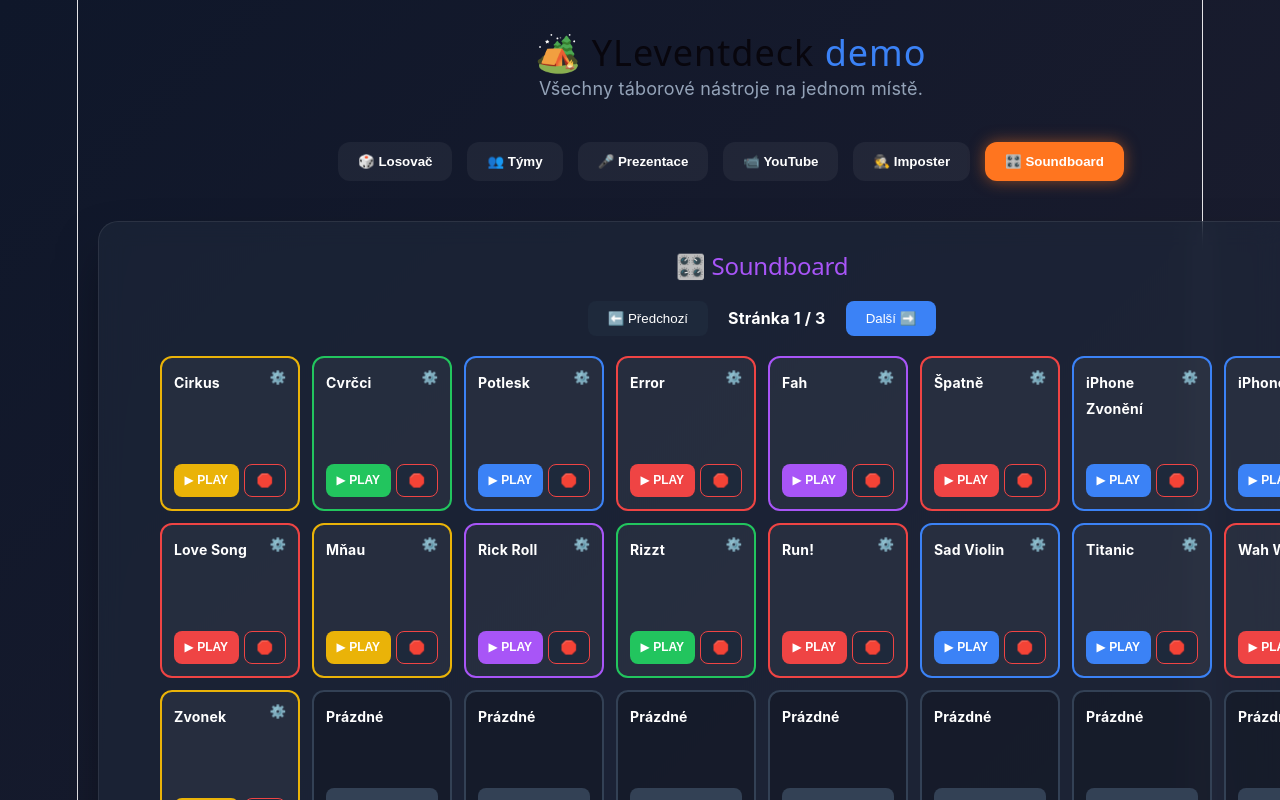
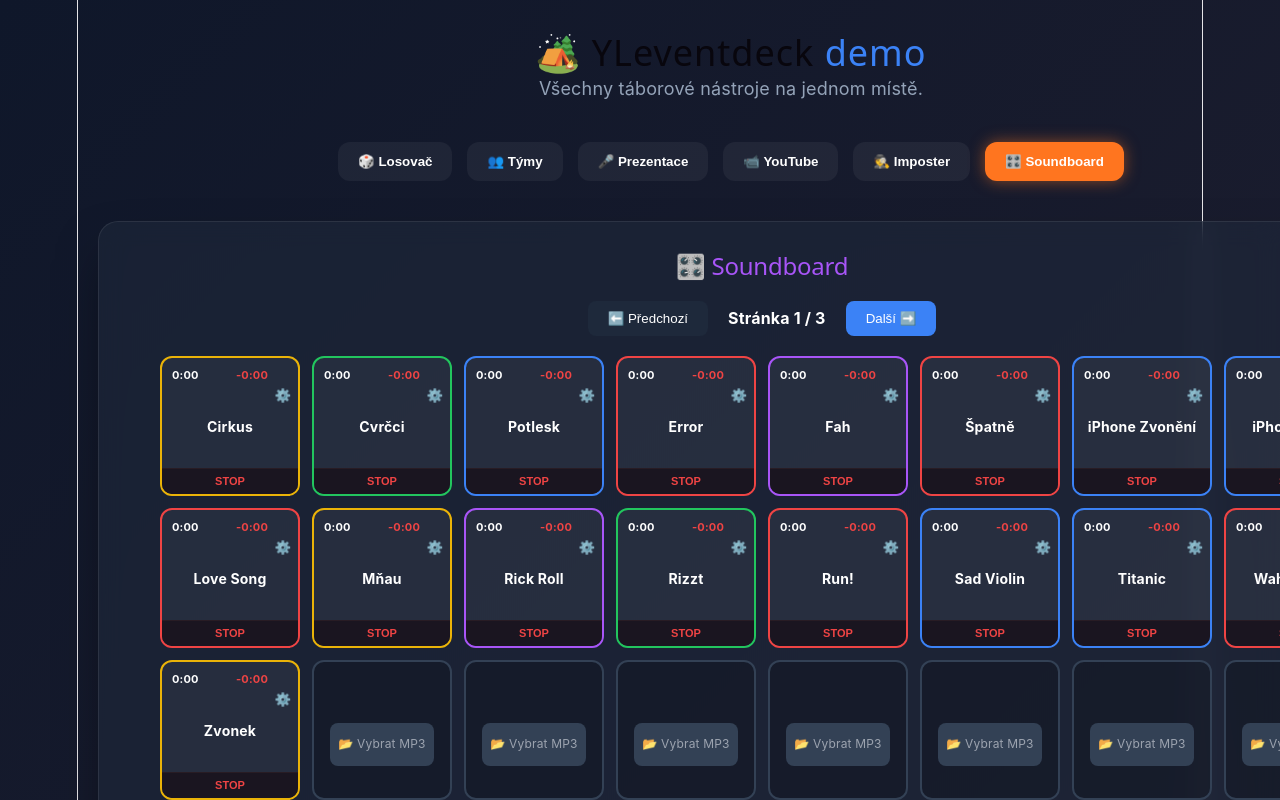
Before and after one commit to Bovoxo/YLED, a React (Vite) app in the folder frontend/: page / in a window 1280 px wide. Both pictures are taken after a click on the button "🎛️ Soundboard". Shown: the top 800 px of the page. Built offline with nearby package versions, Linux system fonts and the light colour scheme.

Commit message:
Změna centrování a design tlačítek

```diff
--- a/frontend/src/App.jsx
+++ b/frontend/src/App.jsx
@@ -449,7 +449,7 @@ function ModulImposter() {
 }
 
 // ==========================================
-// 🧩 MODUL 6: SOUNDBOARD (UPGRADE - Stránky & Časovače)
+// 🧩 MODUL 6: SOUNDBOARD (UPGRADE - Design, Lišty & Časovače)
 // ==========================================
 
 // Pomocná funkce pro zobrazení času
@@ -461,8 +461,8 @@ const formatCas = (sekundy) => {
 };
 
 function ModulSoundboard() {
-  const [stranka, setStranka] = useState(0); // 0 = první, 1 = druhá, 2 = třetí stránka
-  const MAX_TLACITEK = 72; // 3 stránky po 24 tlačítkách
+  const [stranka, setStranka] = useState(0);
+  const MAX_TLACITEK = 72;
 
   const getInitialGrid = () => {
     const grid = Array(MAX_TLACITEK).fill(null).map(() => ({
@@ -490,17 +490,10 @@ function ModulSoundboard() {
       { file: "zvonek.mp3", name: "Zvonek", color: "#eab308" }
     ];
 
-    // Automatické naplnění první stránky
     predpripraveneZvuky.forEach((zvuk, index) => {
       if (index < MAX_TLACITEK) {
         grid[index] = {
-          url: `/zvuky/${zvuk.file}`,
-          fileBlob: null,
-          name: zvuk.name,
-          color: zvuk.color,
-          start: 0,
-          end: 0,
-          playing: false
+          url: `/zvuky/${zvuk.file}`, fileBlob: null, name: zvuk.name, color: zvuk.color, start: 0, end: 0, playing: false
         };
       }
     });
@@ -510,7 +503,7 @@ function ModulSoundboard() {
 
   const [tlacitka, setTlacitka] = useState(getInitialGrid);
   const [nacteno, setNacteno] = useState(false);
-  const [casy, setCasy] = useState({}); // Udržuje aktuální časy přehrávaných audii
+  const [casy, setCasy] = useState({});
 
   const audioRefs = useRef(Array(MAX_TLACITEK).fill(null));
   const timeoutRefs = useRef(Array(MAX_TLACITEK).fill(null));
@@ -529,10 +522,7 @@ function ModulSoundboard() {
         const obnovenaTlacitka = defaultGrid.map((defaultBtn, index) => {
           const savedBtn = ulozenaData[index];
           if (!savedBtn) return defaultBtn;
-
-          if (savedBtn.fileBlob) {
-            return { ...savedBtn, url: URL.createObjectURL(savedBtn.fileBlob), playing: false };
-          }
+          if (savedBtn.fileBlob) return { ...savedBtn, url: URL.createObjectURL(savedBtn.fileBlob), playing: false };
           return { ...savedBtn, url: defaultBtn.url, playing: false };
         });
         setTlacitka(obnovenaTlacitka);
@@ -541,7 +531,7 @@ function ModulSoundboard() {
     });
   }, []);
 
-  // 2. ULOŽENÍ DAT PŘI KAŽDÉ ZMĚNĚ
+  // 2. ULOŽENÍ DAT PŘI ZMĚNĚ
   useEffect(() => {
     if (nacteno) {
       const kUlozeni = tlacitka.map(({ url, playing, ...zbytek }) => zbytek);
@@ -570,7 +560,7 @@ function ModulSoundboard() {
       });
 
       if (zmena) setCasy(noveCasy);
-    }, 200); // Kontrola času 5x za sekundu
+    }, 200);
 
     return () => clearInterval(interval);
   }, [tlacitka, casy]);
@@ -581,10 +571,7 @@ function ModulSoundboard() {
       const fileUrl = URL.createObjectURL(file);
       const novaTlacitka = [...tlacitka];
       novaTlacitka[index] = {
-        ...novaTlacitka[index],
-        url: fileUrl, fileBlob: file,
-        name: file.name.replace(/\.[^/.]+$/, "").substring(0, 15),
-        color: "#a855f7", start: 0, end: 0
+        ...novaTlacitka[index], url: fileUrl, fileBlob: file, name: file.name.replace(/\.[^/.]+$/, "").substring(0, 15), color: "#a855f7", start: 0, end: 0
       };
       setTlacitka(novaTlacitka);
     }
@@ -693,67 +680,104 @@ function ModulSoundboard() {
     <div className="glass-panel" style={{ width: "100%", margin: "0 auto", overflowX: "auto" }}>
       <h2 style={{ color: "#a855f7", textAlign: "center", marginBottom: "20px" }}>🎛️ Soundboard</h2>
 
-      {/* Navigace stránek */}
       <div style={{ display: "flex", justifyContent: "center", alignItems: "center", gap: "20px", marginBottom: "20px" }}>
         <button
-          onClick={() => setStranka(Math.max(0, stranka - 1))}
-          disabled={stranka === 0}
+          onClick={() => setStranka(Math.max(0, stranka - 1))} disabled={stranka === 0}
           style={{ padding: "10px 20px", backgroundColor: stranka === 0 ? "#1e293b" : "#3b82f6", color: "white", border: "none", borderRadius: "8px", cursor: stranka === 0 ? "not-allowed" : "pointer" }}>
           ⬅️ Předchozí
         </button>
-
         <span style={{ color: "#fff", fontWeight: "bold", fontSize: "16px" }}>Stránka {stranka + 1} / 3</span>
-
         <button
-          onClick={() => setStranka(Math.min(2, stranka + 1))}
-          disabled={stranka === 2}
+          onClick={() => setStranka(Math.min(2, stranka + 1))} disabled={stranka === 2}
           style={{ padding: "10px 20px", backgroundColor: stranka === 2 ? "#1e293b" : "#3b82f6", color: "white", border: "none", borderRadius: "8px", cursor: stranka === 2 ? "not-allowed" : "pointer" }}>
           Další ➡️
         </button>
       </div>
 
-      <div style={{ display: "grid", gridTemplateColumns: "repeat(8, 140px)", gap: "12px", justifyContent: "center", minWidth: "1200px", marginBottom: "20px" }}>
-        {/* Renderujeme jen tlačítka z aktuální stránky (výřez z celého pole tlacitka) */}
+      {/* Změna kontejneru pro korektní centrování bez ohledu na velikost monitoru */}
+      <div style={{
+        display: "grid",
+        gridTemplateColumns: "repeat(8, 140px)",
+        gap: "12px",
+        justifyContent: "center",
+        margin: "0 auto",
+        paddingBottom: "20px"
+      }}>
         {tlacitka.slice(stranka * 24, (stranka + 1) * 24).map((btn, localIndex) => {
-          const index = stranka * 24 + localIndex; // Skutečný index v hlavním poli 0 až 71
+          const index = stranka * 24 + localIndex;
           const zobrazenyCas = casy[index];
 
+          // Výpočet zobrazeného odpočtu, i když tlačítko stojí
+          const zbyvaCelkem = btn.end > 0 ? (btn.end - btn.start) : 0;
+          const textOdpocet = (btn.playing && zobrazenyCas) ? `-${formatCas(zobrazenyCas.zbyva)}` : `-${formatCas(zbyvaCelkem)}`;
+
           return (
-            <div key={index} style={{
-              width: "140px", height: "155px", boxSizing: "border-box",
+            <div key={index}
+                 onClick={() => btn.url && prehraj(index)} // Kliknutí na celou kartičku zapne přehrávání
+                 style={{
+                   position: "relative",
+                   width: "140px", height: "140px", // Striktní rozměry
+                   boxSizing: "border-box",
                    backgroundColor: btn.playing ? `${btn.color}40` : (btn.url ? "rgba(255,255,255,0.05)" : "rgba(0,0,0,0.2)"),
                    border: `2px solid ${btn.url ? btn.color : "#334155"}`,
-              borderRadius: "12px", padding: "12px", textAlign: "center",
-              display: "flex", flexDirection: "column", justifyContent: "space-between",
-              boxShadow: btn.playing ? `0 0 15px ${btn.color}80` : "none", transition: "all 0.2s"
+                   borderRadius: "12px",
+                   textAlign: "center",
+                   display: "flex", flexDirection: "column",
+                   boxShadow: btn.playing ? `0 0 15px ${btn.color}80` : "none",
+                   transition: "all 0.2s",
+                   cursor: btn.url ? "pointer" : "default",
+                   overflow: "hidden" // Nesmí nic přesahovat, chrání design
                  }}>
-              <div style={{ display: "flex", justifyContent: "space-between", alignItems: "flex-start", marginBottom: "5px" }}>
-                <strong style={{ color: "#fff", fontSize: "14px", wordWrap: "break-word", textAlign: "left", flex: 1 }}>{btn.name}</strong>
+
+              {/* Tlačítko nastavení fixně vpravo nahoře */}
               {btn.url && (
-                  <button onClick={() => setEditIndex(index)} style={{ background: "none", border: "none", color: "#9ca3af", cursor: "pointer", padding: "0 0 0 5px" }}>⚙️</button>
+                <button
+                  onClick={(e) => { e.stopPropagation(); setEditIndex(index); }}
+                  style={{ position: "absolute", top: "25px", right: "2px", background: "none", border: "none", color: "#9ca3af", cursor: "pointer", padding: "5px" }}>
+                  ⚙️
+                </button>
               )}
-              </div>
 
-              {/* Ukazatel času (zobrazí se pouze, když tlačítko hraje) */}
-              <div style={{ height: "15px", display: "flex", justifyContent: "space-between", color: "#cbd5e1", fontSize: "11px", fontWeight: "bold" }}>
-                {btn.playing && zobrazenyCas && (
+              {/* Horní řádek s fixními časovači */}
+              <div style={{ height: "25px", display: "flex", justifyContent: "space-between", alignItems: "center", padding: "5px 10px 0 10px", fontSize: "11px", fontWeight: "bold" }}>
+                {btn.url && (
                   <>
-                    <span style={{ color: btn.color }}>{formatCas(zobrazenyCas.aktualni)}</span>
-                    <span style={{ color: "#ef4444" }}>-{formatCas(zobrazenyCas.zbyva)}</span>
+                    <span style={{ color: "#fff" }}>{formatCas(btn.start)}</span>
+                    <span style={{ color: "#ef4444", marginRight: "20px" }}>{textOdpocet}</span>
                   </>
                 )}
               </div>
 
+              {/* Střední oblast s vycentrovaným textem a ochranou proti přetečení */}
+              <div style={{ flex: 1, display: "flex", alignItems: "center", justifyContent: "center", padding: "0 10px" }}>
                 {!btn.url ? (
-                <label style={{ cursor: "pointer", padding: "8px", backgroundColor: "#334155", borderRadius: "8px", fontSize: "12px", color: "#9ca3af", marginTop: "auto" }}>
+                  <label onClick={(e) => e.stopPropagation()} style={{ cursor: "pointer", padding: "8px", backgroundColor: "#334155", borderRadius: "8px", fontSize: "12px", color: "#9ca3af" }}>
                     📂 Vybrat MP3
                     <input type="file" accept="audio/*" style={{ display: "none" }} onChange={(e) => nahratSoubor(index, e)} />
                   </label>
                 ) : (
-                <div style={{ display: "flex", gap: "5px", marginTop: "auto" }}>
-                  <button onClick={() => prehraj(index)} style={{ flex: 2, padding: "8px", backgroundColor: btn.color, color: "#fff", border: "none", borderRadius: "8px", cursor: "pointer", fontWeight: "bold", fontSize: "12px" }}>▶ PLAY</button>
-                  <button onClick={() => zastav(index)} style={{ flex: 1, padding: "8px", backgroundColor: "#1e293b", color: "#ef4444", border: "1px solid #ef4444", borderRadius: "8px", cursor: "pointer", fontWeight: "bold" }}>🛑</button>
+                  <strong style={{
+                    color: "#fff", fontSize: "14px", textAlign: "center",
+                    display: "-webkit-box", WebkitLineClamp: 3, WebkitBoxOrient: "vertical", overflow: "hidden", wordBreak: "break-word"
+                  }}>
+                    {btn.name}
+                  </strong>
+                )}
               </div>
+
+              {/* Spodní úzká STOP lišta */}
+              {btn.url && (
+                <button
+                  onClick={(e) => { e.stopPropagation(); zastav(index); }}
+                  style={{
+                    width: "100%", height: "26px",
+                    backgroundColor: btn.playing ? "#ef4444" : "#1a1520",
+                    color: btn.playing ? "#ffffff" : "#ef4444",
+                    border: "none", borderTop: "1px solid #281c24",
+                    cursor: "pointer", fontWeight: "bold", fontSize: "11px"
+                  }}>
+                  STOP
+                </button>
               )}
             </div>
           );
```
Lines whose indentation alone changed are shown as unchanged.
